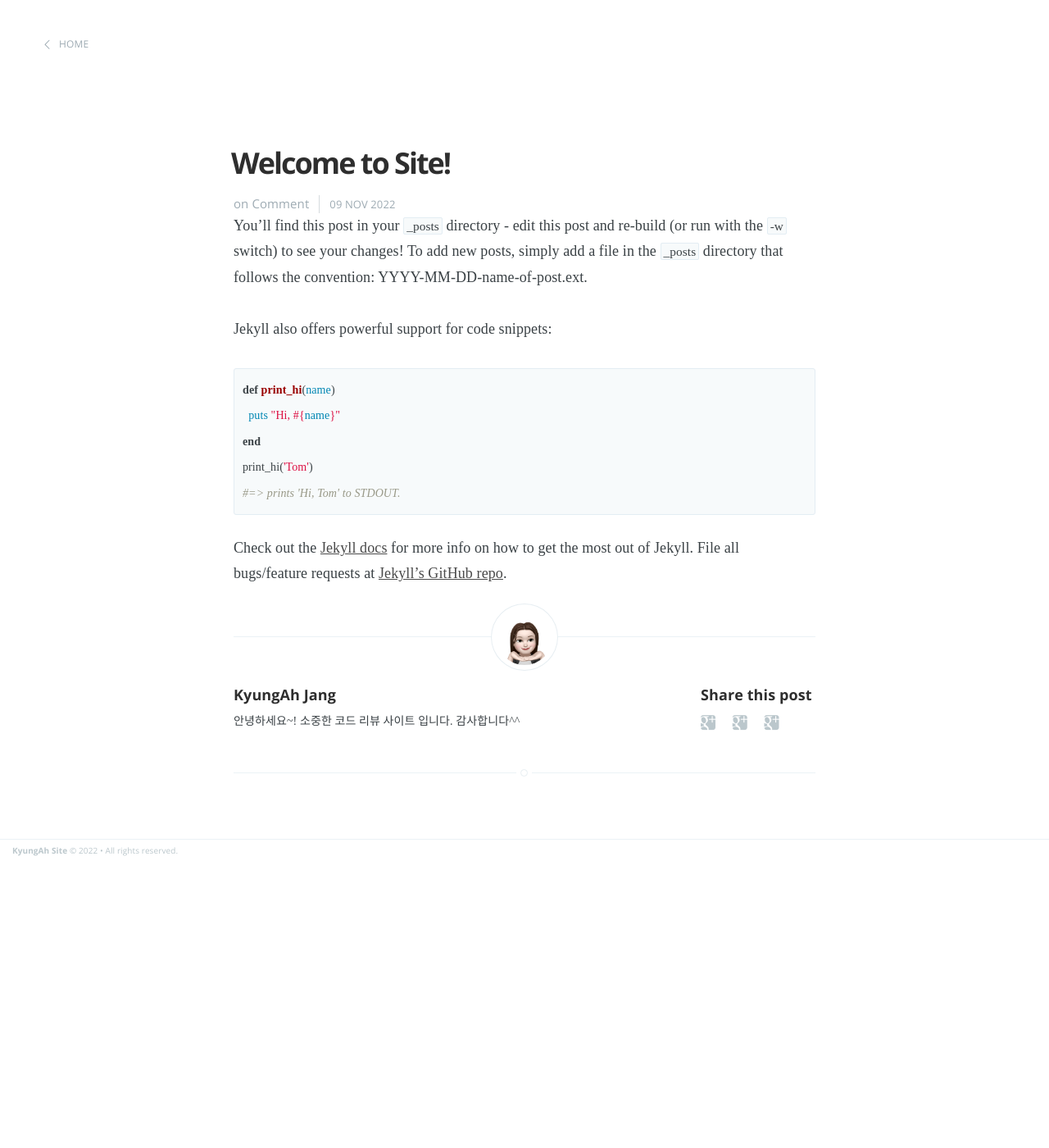
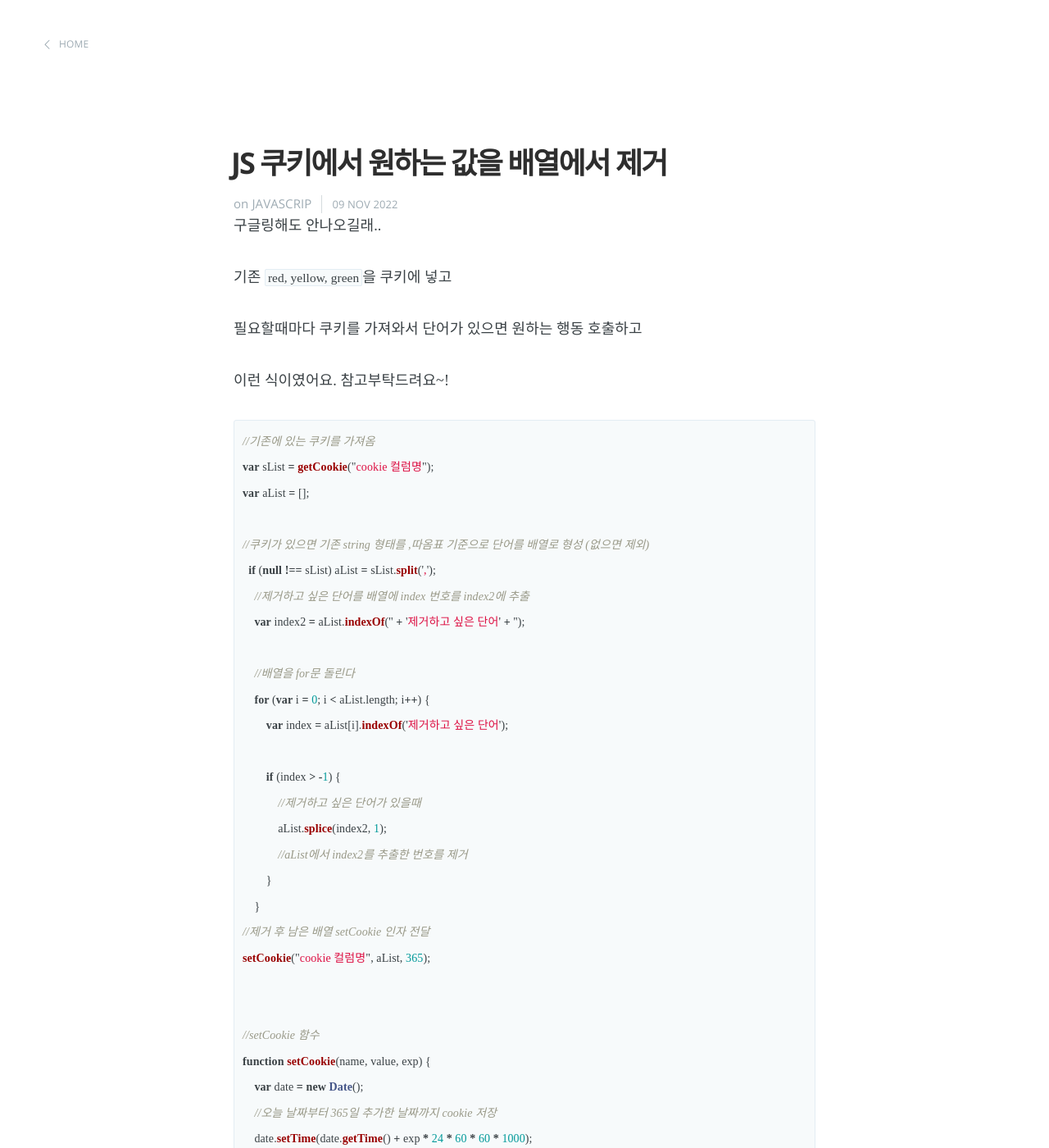
Before and after one commit to kajang93/kajang93.github.io, a Jekyll site: the page built from _posts/2022-11-09-welcome-to-jekyll.markdown, in a window 1280 px wide and 1400 px high. Shown: the whole window at 82% size. Built offline with Jekyll 4.4.1, drawn with Linux system fonts in a browser that asks for light colours; some of the changed text lies outside the part shown.

Commit message:
커밋37

```diff
--- a/_posts/2022-11-09-welcome-to-jekyll.markdown
+++ b/_posts/2022-11-09-welcome-to-jekyll.markdown
@@ -1,23 +1,50 @@
 ---
 layout: post
-title:  "Welcome to Site!"
-date:   2022-11-09 10:18:00
-categories: Comment
+title:  "JS 쿠키에서 원하는 값을 배열에서 제거"
+date:   2022-11-09 11:10:00
+categories: JAVASCRIP
 ---
 
-You'll find this post in your `_posts` directory - edit this post and re-build (or run with the `-w` switch) to see your changes!
-To add new posts, simply add a file in the `_posts` directory that follows the convention: YYYY-MM-DD-name-of-post.ext.
+구글링해도 안나오길래..
 
-Jekyll also offers powerful support for code snippets:
+기존 `red, yellow, green`을 쿠키에 넣고
 
-{% highlight ruby %}
-def print_hi(name)
-  puts "Hi, #{name}"
-end
-print_hi('Tom')
-#=> prints 'Hi, Tom' to STDOUT.
+필요할때마다 쿠키를 가져와서 단어가 있으면 원하는 행동 호출하고
+
+이런 식이였어요. 참고부탁드려요~!
+
+
+{% highlight javascript %}
+//기존에 있는 쿠키를 가져옴
+var sList = getCookie("cookie 컬럼명");
+var aList = [];
+
+//쿠키가 있으면 기존 string 형태를 ,따옴표 기준으로 단어를 배열로 형성 (없으면 제외)
+  if (null !== sList) aList = sList.split(',');
+    //제거하고 싶은 단어를 배열에 index 번호를 index2에 추출
+    var index2 = aList.indexOf('' + '제거하고 싶은 단어' + '');
+
+    //배열을 for문 돌린다
+    for (var i = 0; i < aList.length; i++) {
+        var index = aList[i].indexOf('제거하고 싶은 단어');
+
+        if (index > -1) {
+            //제거하고 싶은 단어가 있을때
+            aList.splice(index2, 1);
+            //aList에서 index2를 추출한 번호를 제거
+        }
+    }
+//제거 후 남은 배열 setCookie 인자 전달
+setCookie("cookie 컬럼명", aList, 365);
+
+
+//setCookie 함수
+function setCookie(name, value, exp) {
+    var date = new Date();
+    //오늘 날짜부터 365일 추가한 날짜까지 cookie 저장
+    date.setTime(date.getTime() + exp * 24 * 60 * 60 * 1000);
+    document.cookie = name + '=' + value + ';expires=' + date.toUTCString() + ';path=/';
+}
+
+
 {% endhighlight %}
-Check out the [Jekyll docs][jekyll] for more info on how to get the most out of Jekyll. File all bugs/feature requests at [Jekyll's GitHub repo][jekyll-gh].
-
-[jekyll-gh]: https://github.com/mojombo/jekyll
-[jekyll]:    http://jekyllrb.com
```
Also changed, not shown: _posts/2022-11-10-welcome-to-jekyll.markdown (deleted, +0 -50 lines).
